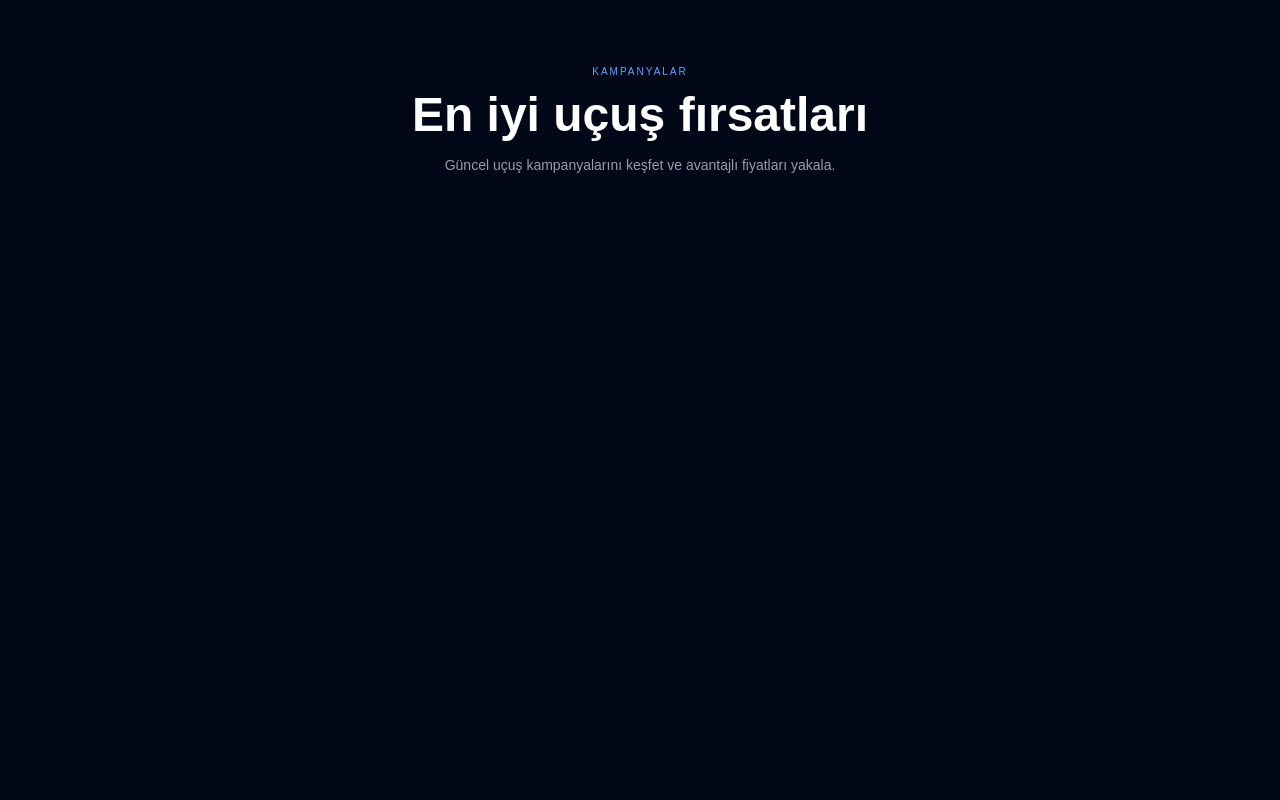
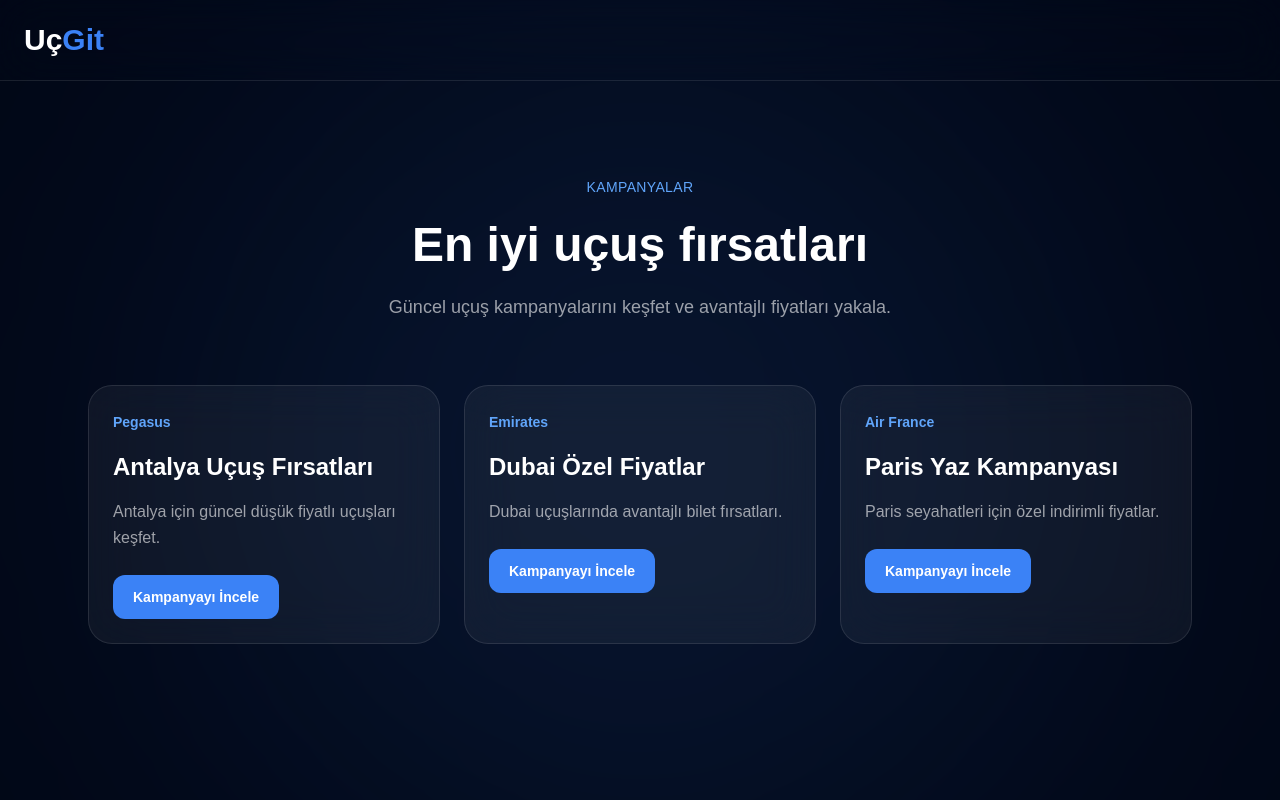
Before and after one commit to melihizzet/flight-platform, a Next.js app: page /campaigns in a window 1280 px wide. Built offline with nearby package versions, Linux system fonts and the light colour scheme.

Commit message:
upgrade forr

```diff
--- a/app/campaigns/page.tsx
+++ b/app/campaigns/page.tsx
@@ -1,41 +1,100 @@
-"use client";
+export default function CampaignsPage() {
 
-import Script from "next/script";
+  const campaigns = [
+    {
+      title: "Antalya Uçuş Fırsatları",
+      airline: "Pegasus",
+      desc: "Antalya için güncel düşük fiyatlı uçuşları keşfet.",
+      link: "https://aviasales.tpx.lt/CN2doqTk",
+    },
+    {
+      title: "Dubai Özel Fiyatlar",
+      airline: "Emirates",
+      desc: "Dubai uçuşlarında avantajlı bilet fırsatları.",
+      link: "https://aviasales.tpx.lt/CN2doqTk",
+    },
+    {
+      title: "Paris Yaz Kampanyası",
+      airline: "Air France",
+      desc: "Paris seyahatleri için özel indirimli fiyatlar.",
+      link: "https://aviasales.tpx.lt/CN2doqTk",
+    },
+  ];
 
-export default function CampaignsPage() {
   return (
-    <main className="min-h-screen bg-[#020817] text-white overflow-x-hidden">
+    <main className="min-h-screen bg-[#020817] text-white overflow-x-hidden relative">
+
+      {/* BG */}
+      <div className="absolute top-0 left-1/2 -translate-x-1/2 w-[900px] h-[900px] bg-blue-500/10 blur-[160px] rounded-full"></div>
+
+      {/* HEADER */}
+      <header className="relative z-20 border-b border-white/10 backdrop-blur-xl">
+
+        <div className="max-w-7xl mx-auto px-6 h-20 flex items-center">
+
+          <a
+            href="/"
+            className="text-3xl font-black text-white"
+          >
+            Uç<span className="text-blue-500">Git</span>
+          </a>
+
+        </div>
+
+      </header>
 
       {/* HERO */}
-      <section className="py-16 px-4 text-center">
+      <section className="relative max-w-6xl mx-auto px-6 pt-24 pb-16 text-center">
 
-        <p className="text-blue-400 uppercase tracking-[0.2em] text-[10px] mb-3">
+        <p className="text-blue-400 text-sm uppercase tracking-wide">
           Kampanyalar
         </p>
 
-        <h1 className="text-3xl md:text-5xl font-black mb-4">
+        <h1 className="text-3xl md:text-5xl font-black mt-6">
           En iyi uçuş fırsatları
         </h1>
 
-        <p className="text-sm text-white/60 max-w-xl mx-auto">
+        <p className="text-white/60 mt-6 text-lg max-w-2xl mx-auto">
           Güncel uçuş kampanyalarını keşfet ve avantajlı fiyatları yakala.
         </p>
 
       </section>
 
-      {/* POPULAR DESTINATIONS */}
-      <section className="pb-6 px-4">
+      {/* CARDS */}
+      <section className="relative max-w-6xl mx-auto px-6 pb-24">
 
-        <div className="max-w-7xl mx-auto">
+        <div className="grid md:grid-cols-2 lg:grid-cols-3 gap-6">
 
-          <div className="rounded-[28px] overflow-hidden">
+          {campaigns.map((campaign, index) => (
 
-            <Script
-              strategy="afterInteractive"
-              src="https://tpwdg.com/content?currency=try&trs=533807&shmarker=733574&locale=tr&powered_by=true&from_name=istanbul_tr&limit=6&primary_color=00AE98&results_background_color=FFFFFF&form_background_color=FFFFFF&promo_id=4563&campaign_id=111"
-            />
+            <div
+              key={index}
+              className="bg-white/5 border border-white/10 rounded-3xl p-6 hover:border-blue-400/30 transition backdrop-blur-xl"
+            >
 
-          </div>
+              <span className="text-blue-400 text-sm font-semibold">
+                {campaign.airline}
+              </span>
+
+              <h2 className="text-2xl font-black mt-4 leading-snug">
+                {campaign.title}
+              </h2>
+
+              <p className="text-white/60 mt-4 leading-relaxed">
+                {campaign.desc}
+              </p>
+
+              <a
+                href={campaign.link}
+                target="_blank"
+                className="inline-block mt-6 bg-blue-500 hover:bg-blue-600 transition px-5 py-3 rounded-xl font-semibold text-sm"
+              >
+                Kampanyayı İncele
+              </a>
+
+            </div>
+
+          ))}
 
         </div>
 
```
